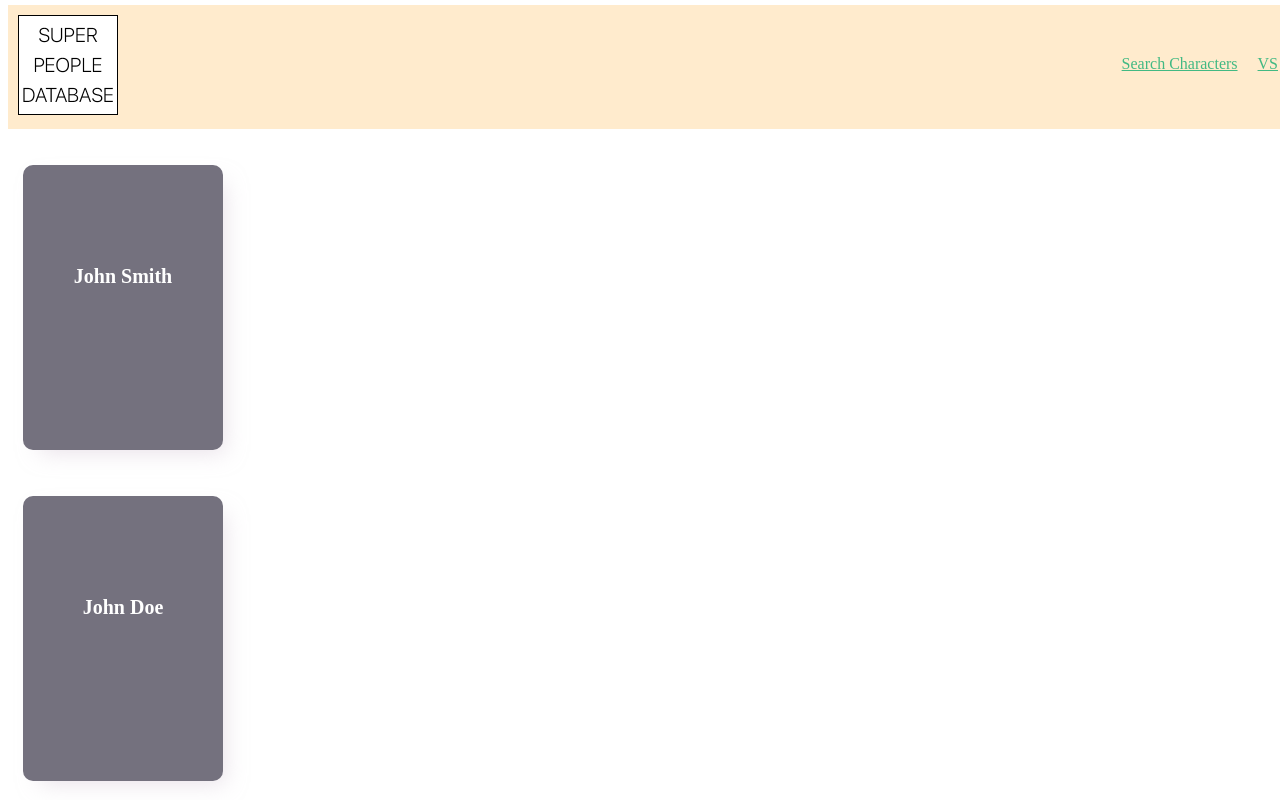
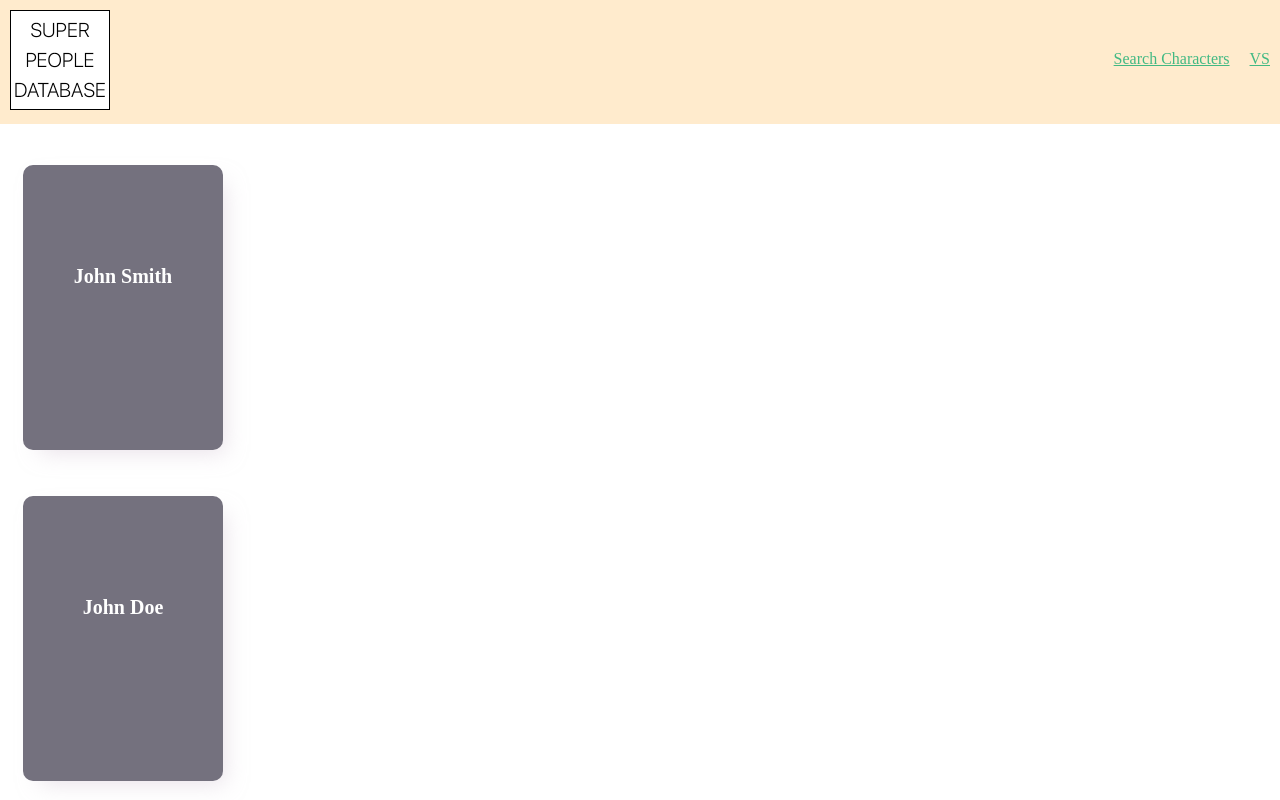
Before and after one commit to ethan309/superhero-database-website, a Vue app: page / in a window 1280 px wide. Shown: the top 800 px of the page. Built offline with nearby package versions, Linux system fonts and the light colour scheme.

Commit message:
Fixed header to be on top

```diff
--- a/src/App.vue
+++ b/src/App.vue
@@ -1,6 +1,6 @@
 <template>
   <div id="window">
-    <NavBar></NavBar>
+    <NavBar class="header"></NavBar>
     <router-view id="content">
     </router-view>
   </div>
@@ -23,6 +23,10 @@ export default {
   width: 100%;
 }
 
+.header {
+  z-index: 999;
+}
+
 #content {
   margin-top: 150px;
   min-width: 100%;
--- a/src/components/NavBar.vue
+++ b/src/components/NavBar.vue
@@ -28,7 +28,8 @@ export default {
 #NavBar {
   background-color: blanchedalmond;
   position: fixed;
-  top: 5px;
+  top: 0px;
+  left: 0px;
   width: 100%;
   padding: 2 px;
 }
```
